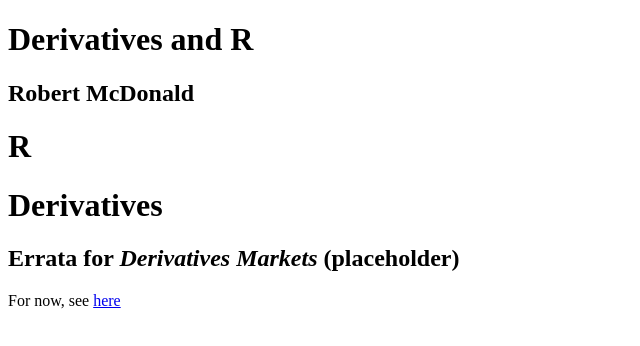
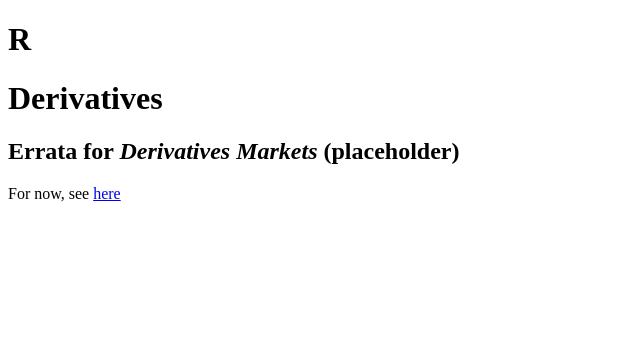
Before and after one commit to rmcd1024/derivatives_and_R, a plain HTML site: page index.html in a window 1280 px wide. Shown: the whole page, without its empty margins (0-640 px from the left). Drawn offline with Linux system fonts and the light colour scheme.

Commit message:
first commit

```diff
--- a/index.html
+++ b/index.html
@@ -4,15 +4,10 @@
   <meta http-equiv="Content-Type" content="text/html; charset=utf-8" />
   <meta http-equiv="Content-Style-Type" content="text/css" />
   <meta name="generator" content="pandoc" />
-  <meta name="author" content="Robert McDonald" />
-  <title>Derivatives and R</title>
+  <title></title>
   <style type="text/css">code{white-space: pre;}</style>
 </head>
 <body>
-<div id="header">
-<h1 class="title">Derivatives and R</h1>
-<h2 class="author">Robert McDonald</h2>
-</div>
 <h1 id="r">R</h1>
 <h1 id="derivatives">Derivatives</h1>
 <h2 id="errata-for-derivatives-markets-placeholder">Errata for <em>Derivatives Markets</em> (placeholder)</h2>
```
Also changed, not shown: 1 other file.
